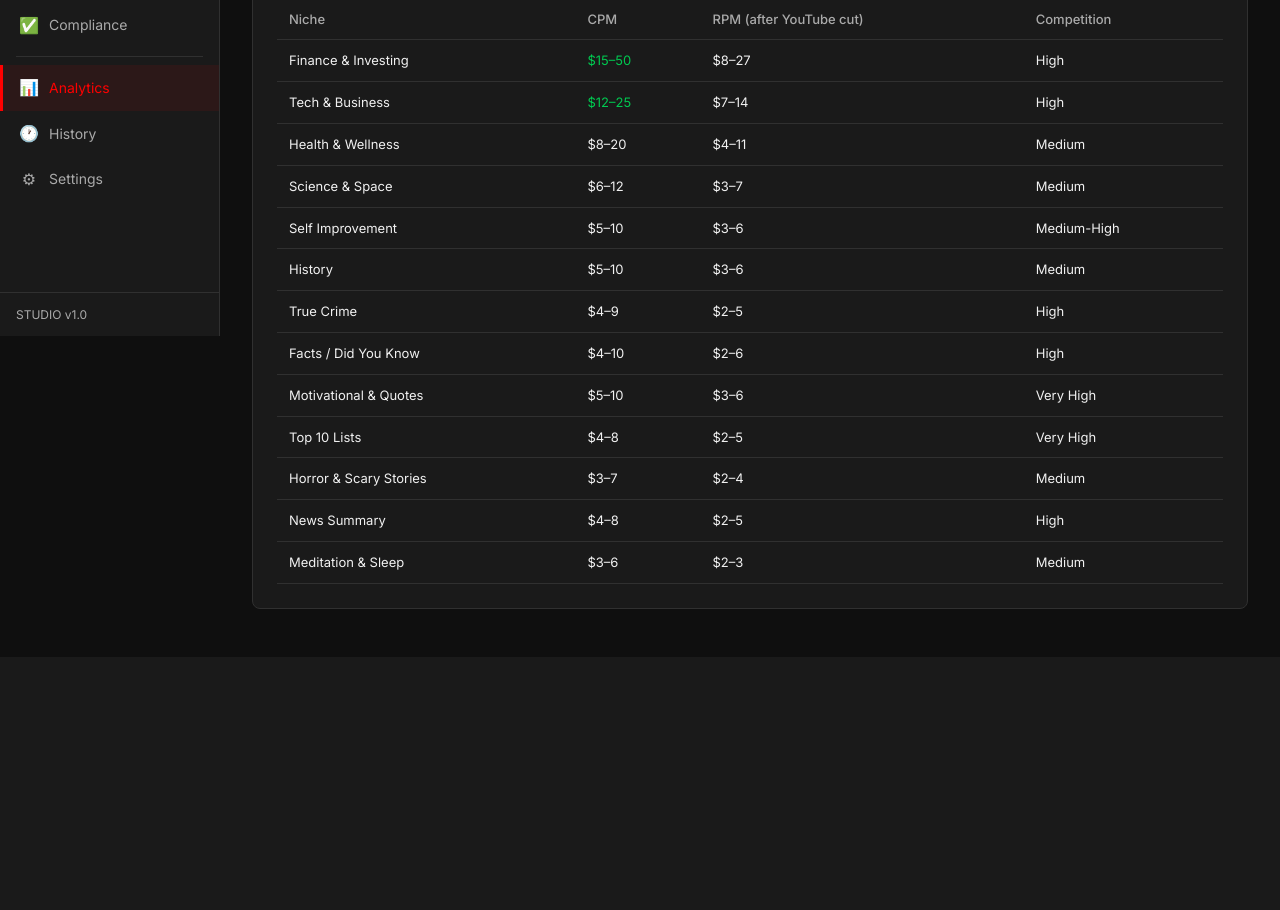
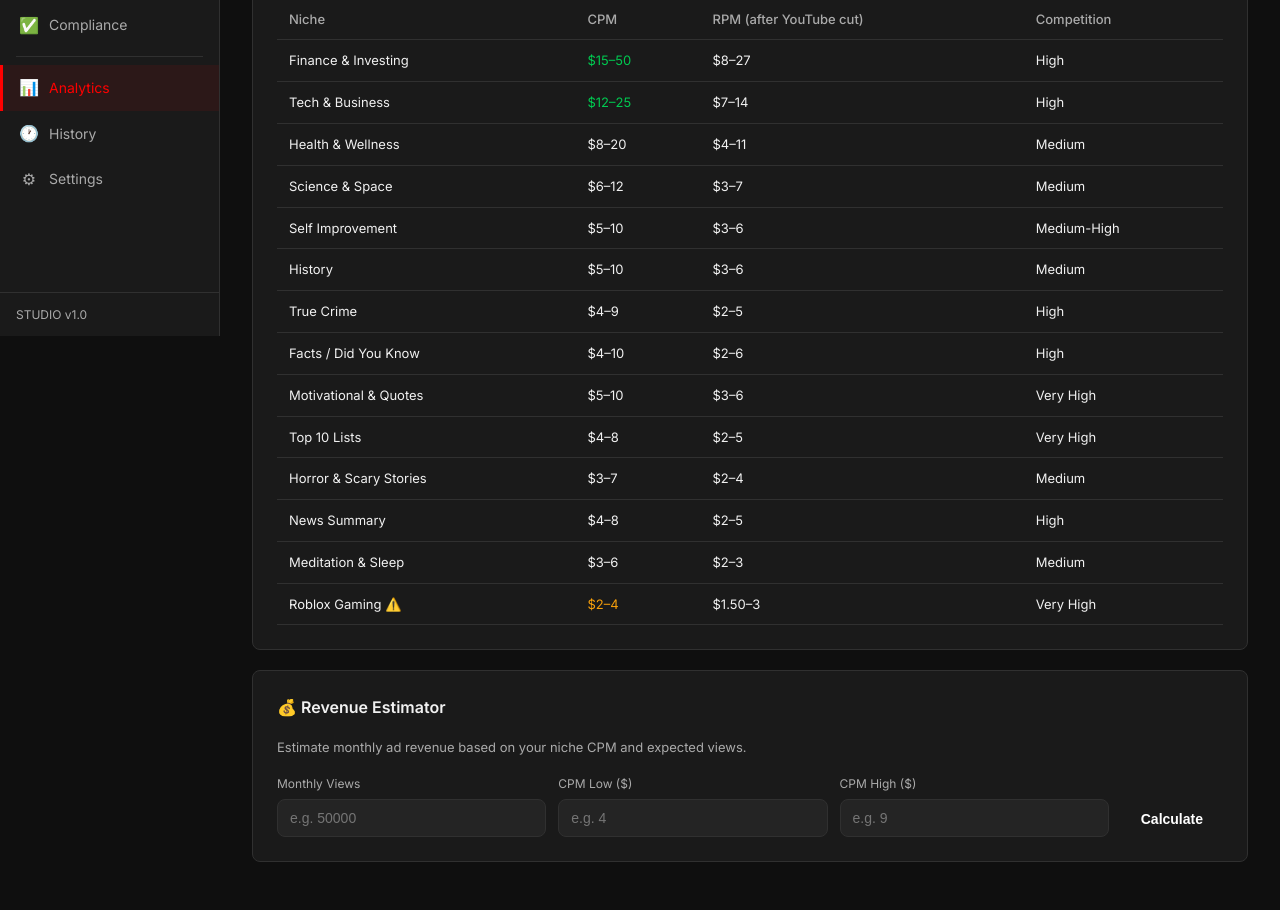
Before and after one commit to mayson208/AiAutomationTool, a Flask app: page /analytics in a window 1280 px wide. Shown: the part 464-1374 px from the top of the page. Before the commit the page ends 1073 px from the top, so only its background shows below. Run offline with Flask 3, Linux system fonts and the light colour scheme; some libraries are stand-ins or nearby versions.

Commit message:
feat: add revenue estimator and Roblox row to analytics page
- Interactive revenue calculator: input monthly views + CPM range
- Outputs monthly low/high estimate and annual projection (RPM = CPM x 0.55)
- Added Roblox Gaming row to CPM reference table with Made-for-Kids warning

Co-Authored-By: Claude Sonnet 4.6 <noreply@anthropic.com>

```diff
--- a/templates/analytics.html
+++ b/templates/analytics.html
@@ -81,8 +81,55 @@
       <tr><td>Horror & Scary Stories</td><td>$3–7</td><td>$2–4</td><td>Medium</td></tr>
       <tr><td>News Summary</td><td>$4–8</td><td>$2–5</td><td>High</td></tr>
       <tr><td>Meditation & Sleep</td><td>$3–6</td><td>$2–3</td><td>Medium</td></tr>
+      <tr><td>Roblox Gaming ⚠️</td><td style="color:#f59e0b">$2–4</td><td>$1.50–3</td><td>Very High</td></tr>
     </tbody>
   </table>
+</div>
+
+<!-- Revenue Calculator -->
+<div class="card">
+  <h3>&#128176; Revenue Estimator</h3>
+  <p style="color:var(--text-muted);font-size:13px;margin-bottom:16px">Estimate monthly ad revenue based on your niche CPM and expected views.</p>
+  <div style="display:grid;grid-template-columns:1fr 1fr 1fr auto;gap:12px;align-items:end">
+    <div>
+      <label style="font-size:12px;color:var(--text-muted);display:block;margin-bottom:6px">Monthly Views</label>
+      <input type="number" id="calc-views" placeholder="e.g. 50000" min="0"
+             style="width:100%;padding:10px 12px;background:var(--bg3);border:1px solid var(--border);border-radius:8px;color:var(--text);font-size:14px">
+    </div>
+    <div>
+      <label style="font-size:12px;color:var(--text-muted);display:block;margin-bottom:6px">CPM Low ($)</label>
+      <input type="number" id="calc-cpm-low" placeholder="e.g. 4" min="0" step="0.01"
+             style="width:100%;padding:10px 12px;background:var(--bg3);border:1px solid var(--border);border-radius:8px;color:var(--text);font-size:14px">
+    </div>
+    <div>
+      <label style="font-size:12px;color:var(--text-muted);display:block;margin-bottom:6px">CPM High ($)</label>
+      <input type="number" id="calc-cpm-high" placeholder="e.g. 9" min="0" step="0.01"
+             style="width:100%;padding:10px 12px;background:var(--bg3);border:1px solid var(--border);border-radius:8px;color:var(--text);font-size:14px">
+    </div>
+    <button onclick="calculateRevenue()"
+            style="padding:10px 20px;background:var(--accent);border:none;border-radius:8px;color:#fff;font-size:14px;font-weight:600;cursor:pointer;white-space:nowrap">
+      Calculate
+    </button>
+  </div>
+  <div id="calc-result" style="display:none;margin-top:16px;padding:16px;background:var(--bg3);border:1px solid var(--border);border-radius:8px">
+    <div style="display:grid;grid-template-columns:1fr 1fr 1fr;gap:12px;text-align:center">
+      <div>
+        <div style="font-size:11px;color:var(--text-muted);text-transform:uppercase;letter-spacing:1px">Monthly (Low)</div>
+        <div id="result-low" style="font-size:22px;font-weight:700;color:#f59e0b;margin-top:4px"></div>
+      </div>
+      <div>
+        <div style="font-size:11px;color:var(--text-muted);text-transform:uppercase;letter-spacing:1px">Monthly (High)</div>
+        <div id="result-high" style="font-size:22px;font-weight:700;color:#00c850;margin-top:4px"></div>
+      </div>
+      <div>
+        <div style="font-size:11px;color:var(--text-muted);text-transform:uppercase;letter-spacing:1px">Annual (High Est.)</div>
+        <div id="result-annual" style="font-size:22px;font-weight:700;margin-top:4px"></div>
+      </div>
+    </div>
+    <p style="font-size:11px;color:var(--text-muted);margin-top:10px;text-align:center">
+      RPM = CPM × 0.55 (YouTube takes 45%). Actual earnings depend on viewer location, ad fill rate, and content type.
+    </p>
+  </div>
 </div>
 {% endblock %}
 
@@ -94,4 +141,24 @@
 .mon-value { font-size:24px; font-weight:700; margin:6px 0; }
 .mon-sub { font-size:11px; color:var(--text-muted); }
 </style>
+<script>
+function calculateRevenue() {
+  const views = parseFloat(document.getElementById('calc-views').value) || 0;
+  const cpmLow = parseFloat(document.getElementById('calc-cpm-low').value) || 0;
+  const cpmHigh = parseFloat(document.getElementById('calc-cpm-high').value) || cpmLow;
+  if (!views || !cpmLow) return;
+
+  const rpmLow = cpmLow * 0.55;
+  const rpmHigh = cpmHigh * 0.55;
+  const monthlyLow = (views / 1000) * rpmLow;
+  const monthlyHigh = (views / 1000) * rpmHigh;
+  const annual = monthlyHigh * 12;
+
+  const fmt = v => '$' + v.toLocaleString('en-US', {minimumFractionDigits: 0, maximumFractionDigits: 0});
+  document.getElementById('result-low').textContent = fmt(monthlyLow);
+  document.getElementById('result-high').textContent = fmt(monthlyHigh);
+  document.getElementById('result-annual').textContent = fmt(annual);
+  document.getElementById('calc-result').style.display = 'block';
+}
+</script>
 {% endblock %}
```
